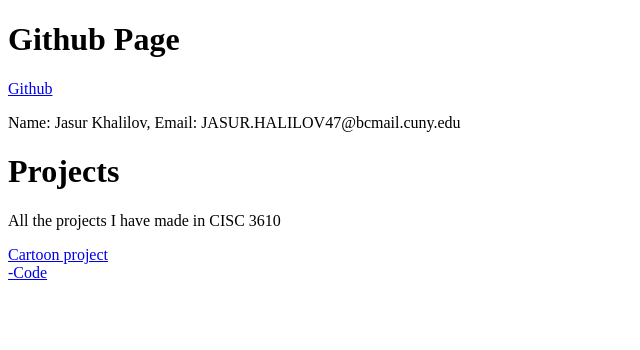
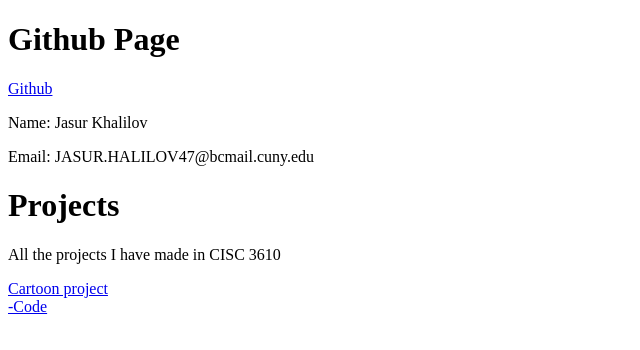
Before and after one commit to JKKO0/CISC-3610, a plain HTML site: page index.html in a window 1280 px wide. Shown: the whole page, without its empty margins (0-640 px from the left). Drawn offline with Linux system fonts and the light colour scheme.

Commit message:
Update index.html

```diff
--- a/index.html
+++ b/index.html
@@ -7,10 +7,8 @@
 <body>
 <h1>Github Page</h1>
 <a href="https://github.com/JKKO0/CISC-3610">Github</a>
-<p>
-Name: Jasur Khalilov,
-Email: JASUR.HALILOV47@bcmail.cuny.edu
-</p>
+<p>Name: Jasur Khalilov </p>
+<p>Email: JASUR.HALILOV47@bcmail.cuny.edu</p>
 <h1>Projects</h1>
 <p>All the projects I have made in CISC 3610</p>
 <a href="Cartoon/canvas.html">Cartoon project</a><br>
```
